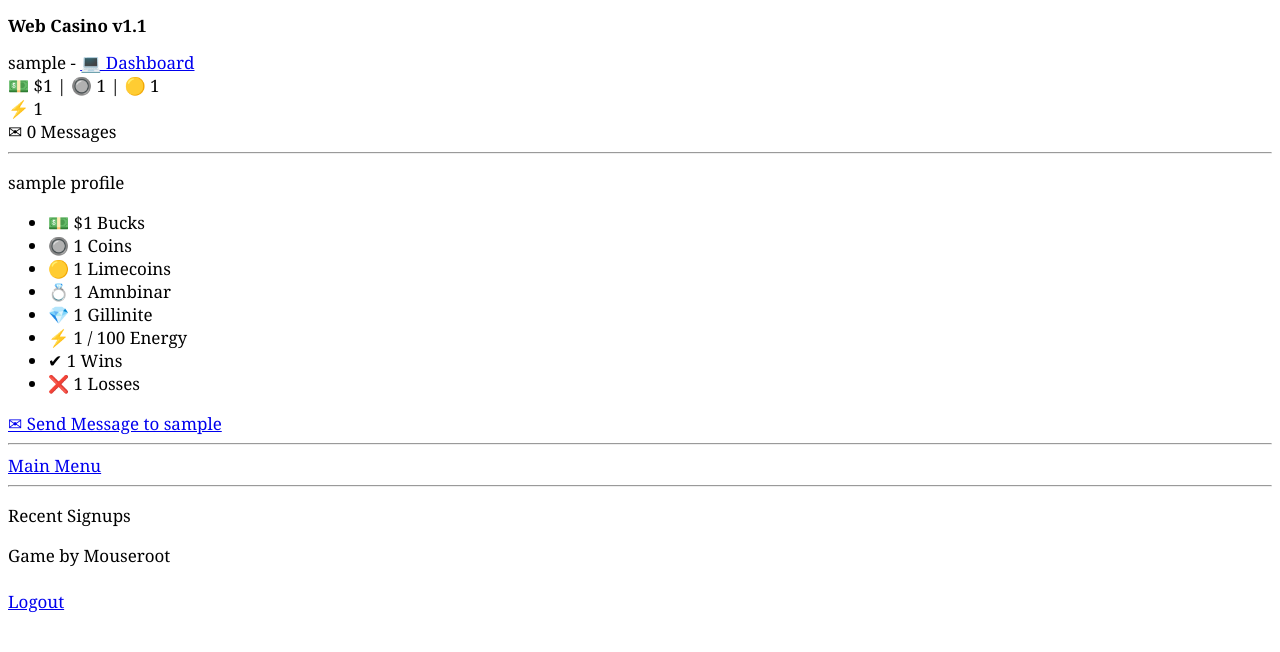
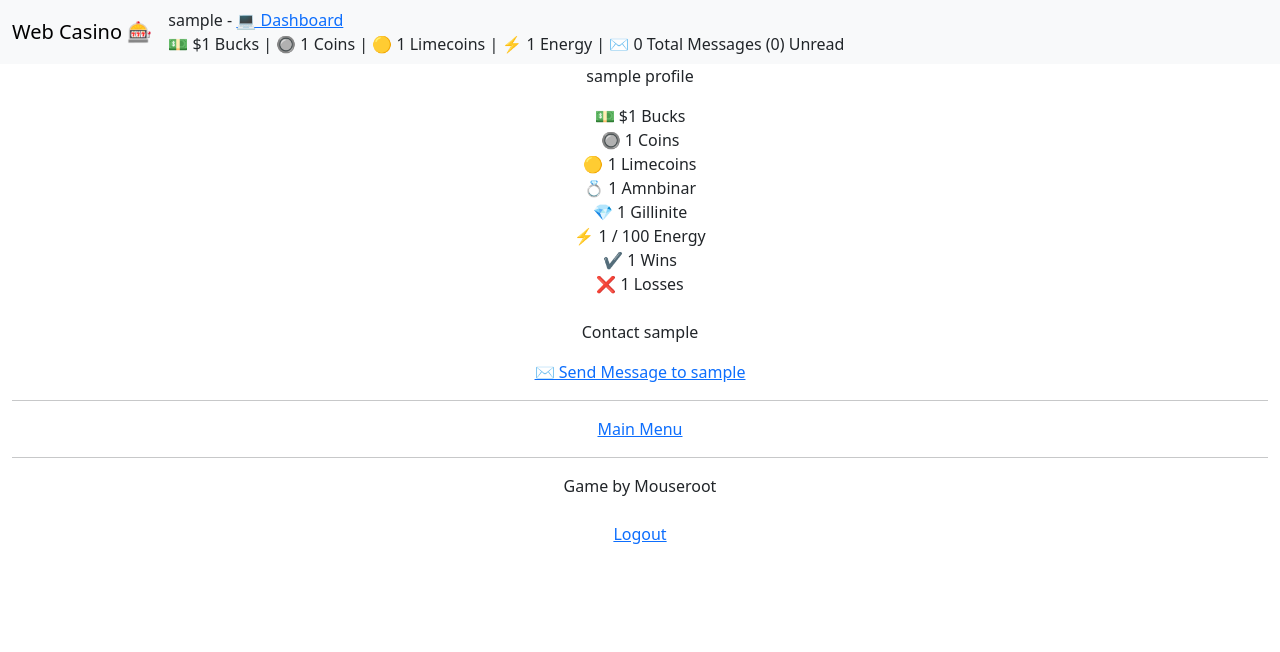
Before and after one commit to mouseroot/WebCasino, a Flask app: a page that uses templates/base.html in a window 1280 px wide. Shown: the top 652 px of the page. Run offline with Flask 3, Linux system fonts and the light colour scheme; a user stored in the database is signed in; tables that the repository leaves empty hold one stand-in row (values such as "Sample post").

Commit message:
Updates
Made various updates

```diff
--- a/flask_app.py
+++ b/flask_app.py
@@ -292,7 +292,7 @@ def slots():
                     roll_i = random.choice(roll)
                     rolls.append(roll_i)
                 roll_data.append(rolls)
-                print(f"SPIN {i}/5\t{rolls[0]}|{rolls[1]}|{rolls[2]}")
+                #print(f"SPIN {i}/5\t{rolls[0]}|{rolls[1]}|{rolls[2]}")
 
 
                 if rolls[0] == rolls[1] == rolls[2]:
@@ -322,9 +322,9 @@ def slots():
             if did_win:
 
                 if multi > 1:
-                    print(f"Win Multiplier x{multi}")
+                    #print(f"Win Multiplier x{multi}")
                     if multi > 3:
-                        print(f"+ 4x Bonus +500")
+                        #print(f"+ 4x Bonus +500")
                         winning += 500
                     winning *= multi
                 curr_profile.add_coins(winning)
@@ -360,20 +360,24 @@ def register():
     if request.method == "POST":
         username=request.form.get('username')
         password=request.form.get('password')
+        password2=request.form.get("password2")
         #Check if user exists
         user = Users.query.filter_by(username=username).first()
         if user:
             return render_template("signup.html",msg=f'❌ Username {username} already exists')
         # Create User
+        #Check if passwords match
+        if password != password2:
+            return render_template("signup.html",msg=f'❌ Passwords dont match!')
         new_user = Users(
             username=username,
             password=password
         )
-        print(f"Register {username} : {password}")
+        #print(f"Register {username} : {password}")
 
         db.session.add(new_user)
         db.session.commit()
-        print(f"New User ID: {new_user.id}")
+        #print(f"New User ID: {new_user.id}")
         # Create Profile
         new_profile = Profile(
             user_id = int(new_user.id),
@@ -389,7 +393,7 @@ def register():
         )
         db.session.add(new_profile)
         db.session.commit()
-        print(f"Profile ID: {new_profile.id}")
+        #print(f"Profile ID: {new_profile.id}")
         # Create Bank
         new_bank = Bank(
             user_id = int(new_user.id),
@@ -397,7 +401,7 @@ def register():
         )
         db.session.add(new_bank)
         db.session.commit()
-        print(f"Bank ID: {new_bank.id}")
+        #print(f"Bank ID: {new_bank.id}")
 
         #Login new user.
         login_user(new_user)
@@ -411,7 +415,7 @@ def login():
     if request.method == "POST":
         post_username = request.form.get("username")
         post_password = request.form.get("password")
-        print(f"Login {post_username} : {post_password}")
+        #print(f"Login {post_username} : {post_password}")
         user = Users.query.filter_by(
             username=post_username
         ).first()
@@ -433,6 +437,7 @@ def logout():
 
 print("Initialize DB")
 db.init_app(app)
+
 print("Create All...")
 with app.app_context():
     db.create_all()
--- a/templates/base.html
+++ b/templates/base.html
@@ -4,27 +4,33 @@
 	<meta charset="UTF-8" />
 	<meta http-equiv="X-UA-Compatible" content="IE=edge" />
 	<meta name="viewport" content="width=device-width, initial-scale=1.0" />
-    <style type="text/css">
-        * {
-            font-family: Georgia;
-            font-size: 17px;
-        }
-    </style>
+    <link href="https://cdn.jsdelivr.net/npm/bootstrap@5.3.2/dist/css/bootstrap.min.css" rel="stylesheet" integrity="sha384-T3c6CoIi6uLrA9TneNEoa7RxnatzjcDSCmG1MXxSR1GAsXEV/Dwwykc2MPK8M2HN" crossorigin="anonymous">
 	<title>{% block title %}{% endblock %}</title>
 </head>
 <body>
-    <h2>Web Casino v1.1</h2>
+    <nav class="navbar bg-body-tertiary">
+        <div class="container-fluid">
+            <a class="navbar-brand" href="/">Web Casino 🎰</a>
+            <ul class="navbar-nav me-auto mb-2 mb-lg-0">
+                <li class="nav-item">
             {% if current_user.is_authenticated %}
                 {{ current_user.username }} - <a href="/dashboard">💻 Dashboard</a><br />
-        💵 ${{ current_user.get_profile().bucks }} | 🔘 {{ current_user.get_profile().coins }} | 🟡 {{ current_user.get_profile().limecoins }}<br />
-        ⚡ {{ current_user.get_profile().energy }}<br />
-        ✉ {{ messages | count }} Messages <br />
-
+                💵 ${{ current_user.get_profile().bucks }} Bucks | 🔘 {{ current_user.get_profile().coins }} Coins | 🟡 {{ current_user.get_profile().limecoins }} Limecoins | ⚡ {{ current_user.get_profile().energy }} Energy | ✉ {{ messages | count }} Total Messages (0) Unread<br />
+                </li>
             {% else %}
                 <a href="/login">💻 Login</a> | <a href="/register">✏ Register</a>
+            </li>
             {% endif %}
-    <hr />
-    <div id="content">
+        </ul>
+        </div>
+    </nav>
+    <div class="container-fluid text-center">
+        {% if msg %}
+            <div class="alert alert-danger" role="alert">
+                {{ msg }}
+            </div>
+        {% endif %}
+        <div id="container-fluid">
             {% block content %}{% endblock %}
         </div>
         {% if current_user.is_authenticated %}
@@ -32,14 +38,12 @@
             <a href="/">Main Menu</a><br />
         {% endif %}
         <hr />
-    <p>Recent Signups</p>
-    {% for user in all_users %}
-        <a href="/user/{{ user.username }}">{{ user.username }}</a><br />
-    {% endfor %}
+
         Game by Mouseroot<br />
         <br />
         {% if current_user.is_authenticated %}
             <a href="/logout">Logout</a>
         {% endif %}
+    </div>
 </body>
 </html>
--- a/templates/login.html
+++ b/templates/login.html
@@ -14,7 +14,7 @@ Login
 
 {% block content %}
 	{% if not current_user.is_authenticated %}
-		<h1>Login to your account</h1>
+		<h2>Login to your account</h2>
 		<form action="#" method="post">
 		<label for="username">Username:</label>
 		<input type="text" name="username" /><br />
@@ -23,5 +23,4 @@ Login
 		<button type="submit">Submit</button>
 		</form>
 	{% endif %}
-	<a href="{{ url_for('index')}}">Home</a>
 {% endblock %}
--- a/templates/profile.html
+++ b/templates/profile.html
@@ -6,16 +6,16 @@
 
 {% block content %}
 <p> {{user.username }} profile</p>
-<ul>
-    <li> 💵 ${{ profile.bucks }} Bucks</li>
-    <li> 🔘 {{ profile.coins }} Coins</li>
-    <li> 🟡 {{ profile.limecoins }} Limecoins</li>
-    <li> 💍 {{ profile.ambinar }} Amnbinar</li>
-    <li> 💎 {{ profile.gillinite }} Gillinite</li>
-    <li> ⚡ {{ profile.energy }} / 100 Energy</li>
-    <li> ✔ {{ profile.wins }} Wins</li>
-    <li> ❌ {{ profile.losses }} Losses</li>
-</ul>
+     💵 ${{ profile.bucks }} Bucks<br >
+     🔘 {{ profile.coins }} Coins<br />
+     🟡 {{ profile.limecoins }} Limecoins<br />
+     💍 {{ profile.ambinar }} Amnbinar<br />
+     💎 {{ profile.gillinite }} Gillinite<br />
+     ⚡ {{ profile.energy }} / 100 Energy<br />
+     ✔ {{ profile.wins }} Wins<br />
+     ❌ {{ profile.losses }} Losses<br />
+     <br />
+     <p>Contact {{user.username}}</p>
     {% if current_user.is_authenticated %}
         <a href="/send_message/{{user.username}}">✉ Send Message to {{ user.username}}</a>
     {% endif %}
--- a/templates/send_message.html
+++ b/templates/send_message.html
@@ -6,9 +6,6 @@
 
 {% block content %}
 	{% if current_user.is_authenticated %}
-        {% if msg %}
-        {{msg}}<br />
-        {% endif %}
         {% if user %}
 		    Send a message to {{ user.username }}
         {% endif %}
--- a/templates/signup.html
+++ b/templates/signup.html
@@ -5,9 +5,6 @@ Create a new account
 {% endblock %}
 
 {% block content %}
-{% if msg %}
-	{{ msg }}
-{% endif %}
 
 <form action="#" method="post">
 <label for="username">Your new username:</label>
```
Also changed, not shown: templates/dashboard.html (+12 -14 lines). Lines whose indentation alone changed are shown as unchanged.
